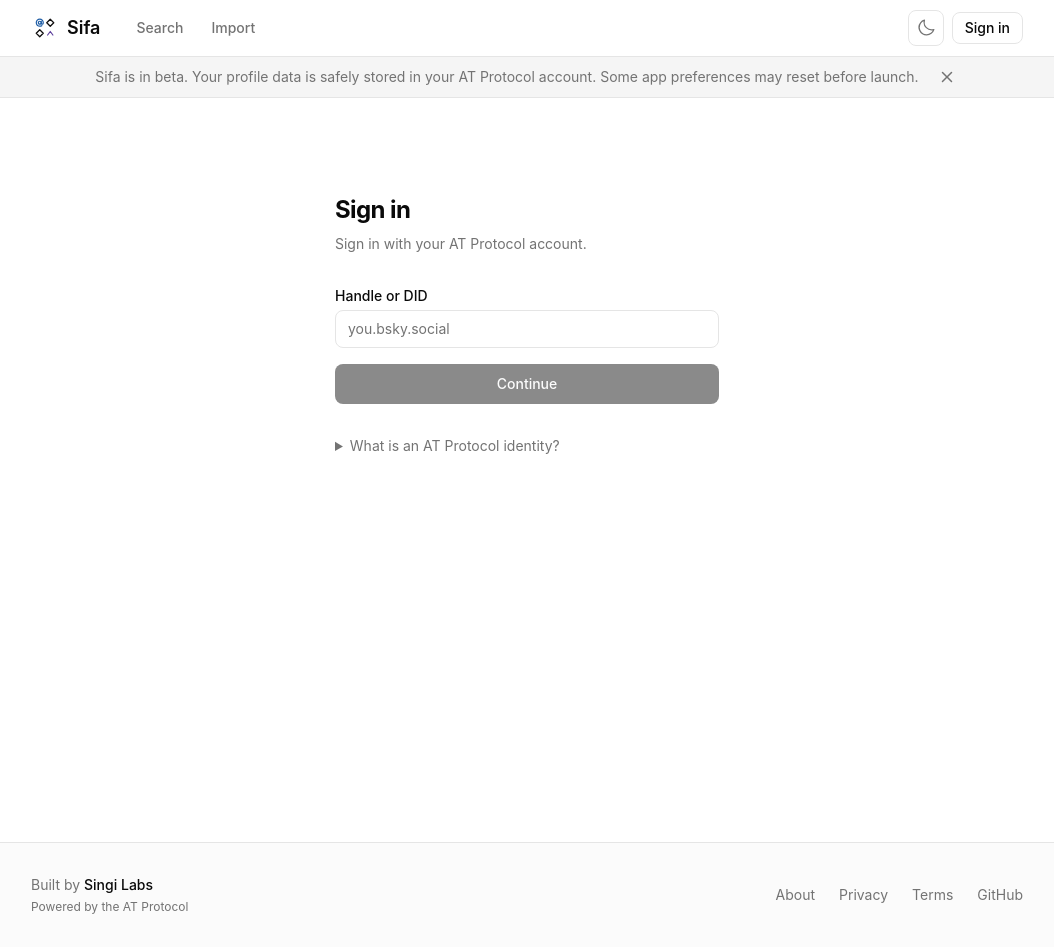
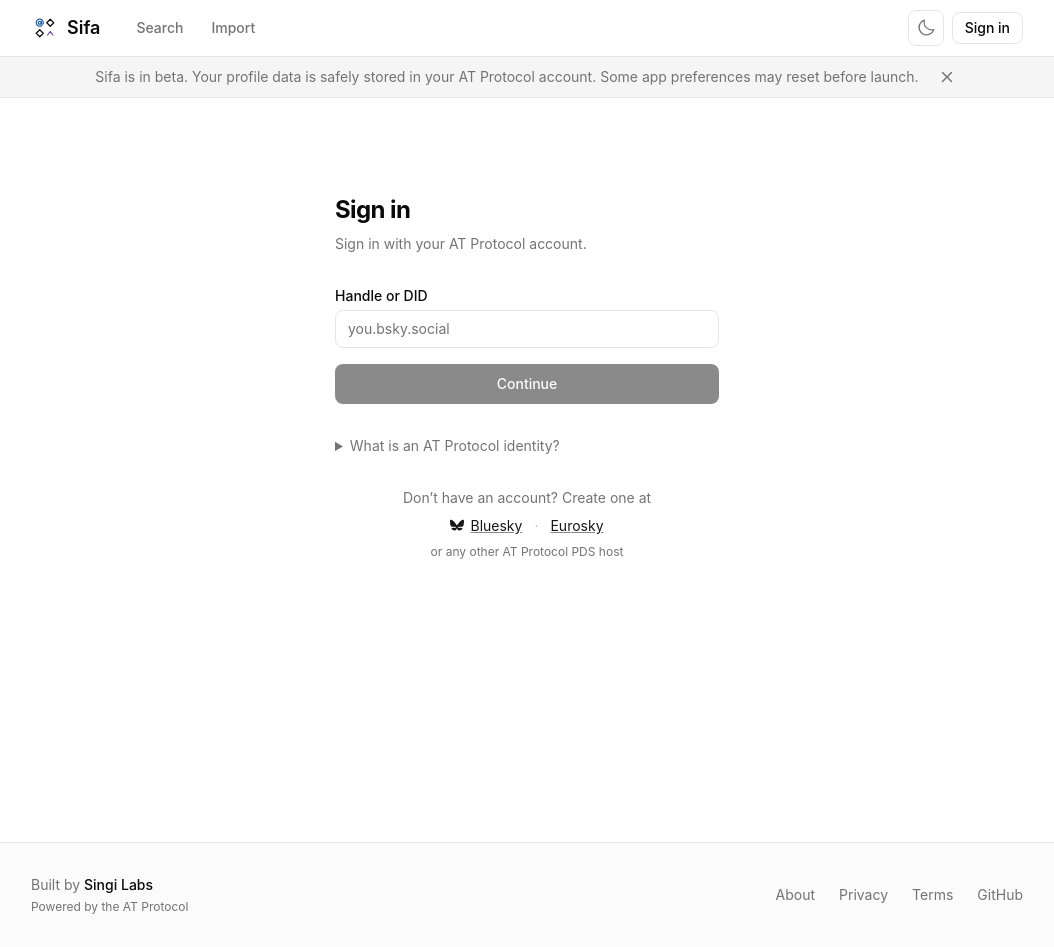
Before and after one commit to singi-labs/sifa-web, a Next.js app: page /login in a window 1280 px wide. Shown: the whole page, without its empty margins (113-1167 px from the left). Built offline with nearby package versions, Linux system fonts and the light colour scheme; no server answers.

Commit message:
fix: avatar loading, login page account providers
- Add cdn.bsky.app to Next.js remotePatterns for avatar images
- Add account provider links (Bluesky, Eurosky) to login page footer

```diff
--- a/next.config.ts
+++ b/next.config.ts
@@ -5,6 +5,14 @@
 
 const nextConfig: NextConfig = {
   output: 'standalone',
+  images: {
+    remotePatterns: [
+      {
+        protocol: 'https',
+        hostname: 'cdn.bsky.app',
+      },
+    ],
+  },
   async redirects() {
     return [
       {
--- a/src/app/login/page.tsx
+++ b/src/app/login/page.tsx
@@ -144,6 +144,42 @@
             account, you already have one.
           </p>
         </details>
+
+        <div className="space-y-2 text-center">
+          <p className="text-sm text-muted-foreground">
+            Don&rsquo;t have an account? Create one at
+          </p>
+          <div className="flex items-center justify-center gap-3 text-sm">
+            <a
+              href="https://bsky.app"
+              target="_blank"
+              rel="noopener noreferrer"
+              className="inline-flex items-center gap-1.5 text-primary underline decoration-primary/50 hover:text-primary/80"
+            >
+              <svg
+                viewBox="0 0 568 501"
+                className="h-3.5 w-3.5 shrink-0"
+                fill="currentColor"
+                aria-hidden="true"
+              >
+                <path d="M123.121 33.664C188.241 82.553 258.281 181.681 284 234.873c25.719-53.192 95.759-152.32 160.879-201.209C491.866-1.612 568-28.906 568 57.947c0 17.345-9.945 131.876-14.624 151.903C537.322 275.855 478.267 293.601 425.672 282.587c-78.544-17.106-101.047 21.172-101.047 21.172s0 37.277 81.625 20.452c78-17.451 106.625 30.5 106.625 30.5s-61.25 111.25-173.625 67.375C298.125 406.711 284 364.711 284 334.211s-14.125 72.5-55.25 87.875c-112.375 43.875-173.625-67.375-173.625-67.375s28.625-47.951 106.625-30.5c81.625 16.825 81.625-20.452 81.625-20.452s-22.503-38.278-101.047-21.172c-52.595 11.014-111.65-6.732-127.704-72.738C9.945 189.823 0 75.292 0 57.947 0-28.906 76.134-1.612 123.121 33.664Z" />
+              </svg>
+              Bluesky
+            </a>
+            <span className="text-muted-foreground/50" aria-hidden="true">
+              &middot;
+            </span>
+            <a
+              href="https://www.eurosky.tech/register"
+              target="_blank"
+              rel="noopener noreferrer"
+              className="inline-flex items-center gap-1.5 text-primary underline decoration-primary/50 hover:text-primary/80"
+            >
+              Eurosky
+            </a>
+          </div>
+          <p className="text-xs text-muted-foreground">or any other AT Protocol PDS host</p>
+        </div>
       </div>
     </div>
   );
```
